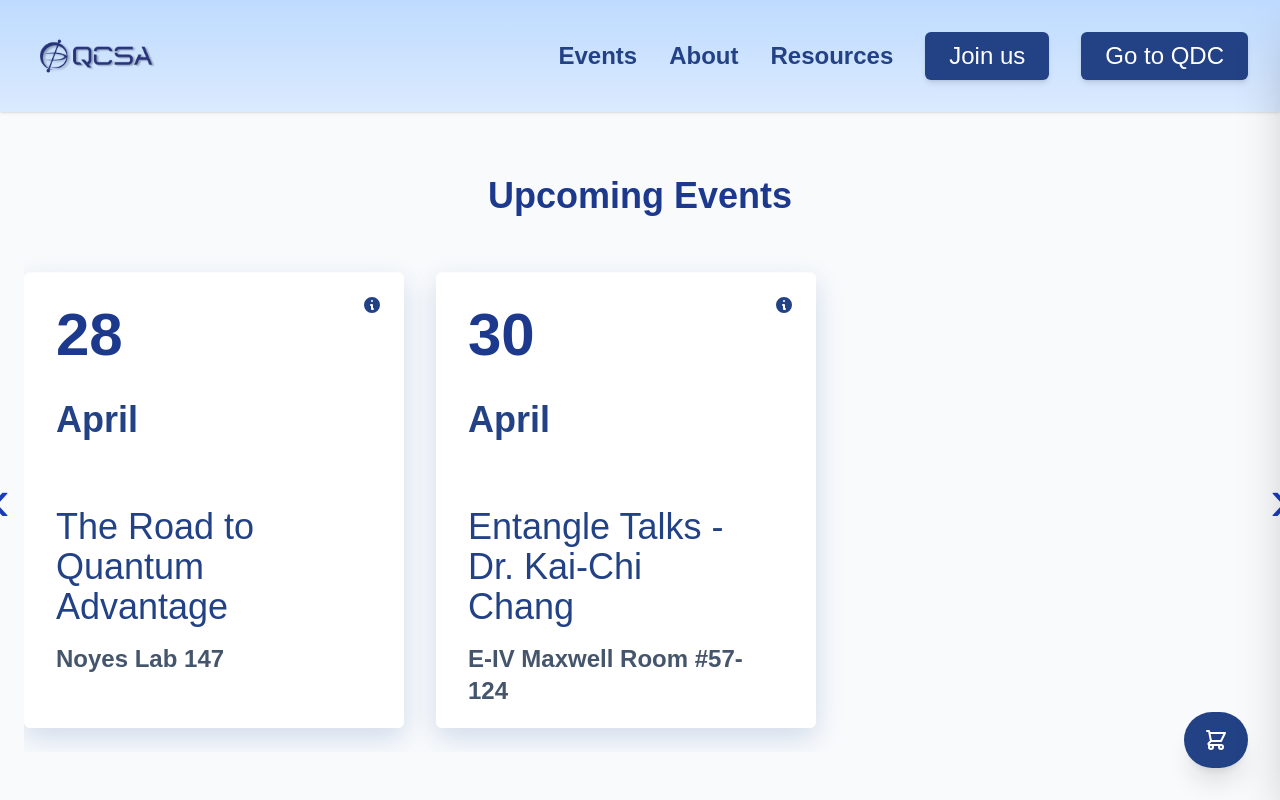
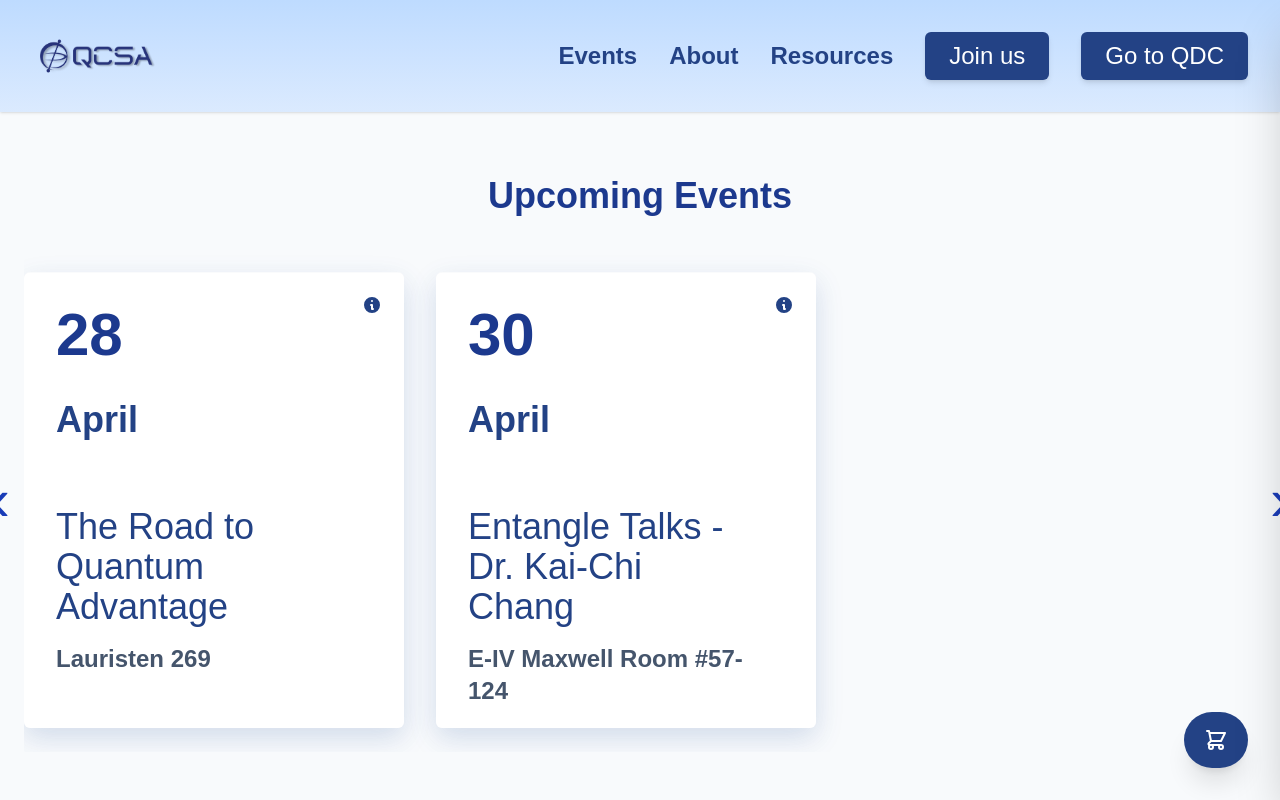
Before and after one commit to qcsa-at-ucla/qcsa, a Next.js app: page /events in a window 1280 px wide. Shown: the top 800 px of the page. Built offline with nearby package versions, Linux system fonts and the light colour scheme; a web font is replaced by a local one.

Commit message:
changed location name

```diff
--- a/src/app/events/page.tsx
+++ b/src/app/events/page.tsx
@@ -14,7 +14,7 @@ const eventsData: UpcomingEvent[] = [
 		datePrimary: '28',
 		dateSecondary: 'April',
 		title: 'The Road to Quantum Advantage',
-		location: 'Noyes Lab 147',
+		location: 'Lauristen 269',
 		time: 'April 28, 2026, 4:00PM – 5:00PM',
 		description: `I will review recent advances in quantum computing across hardware, algorithms, and fault-tolerant architectures, and assess the progress toward realizing useful applications.`,
 		image: '/images/john-preskill.png',
```
